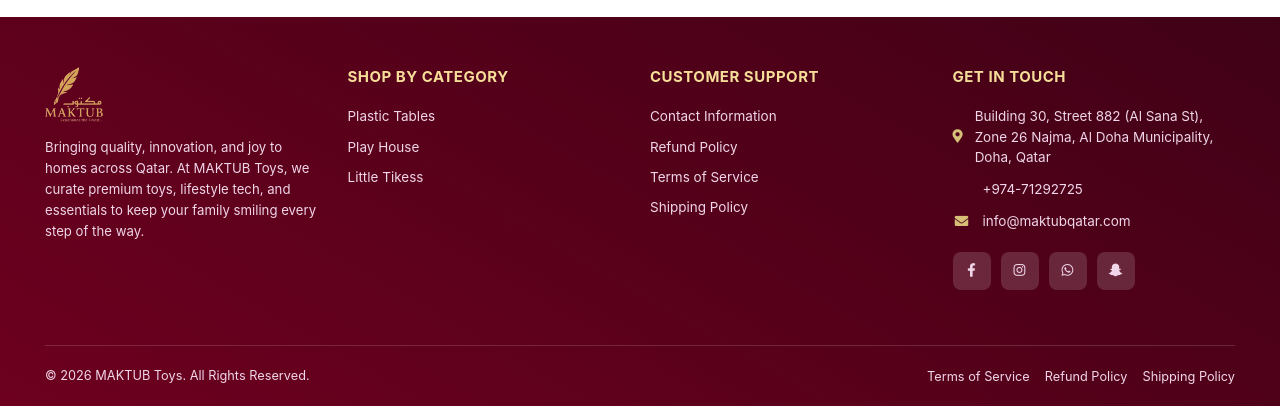
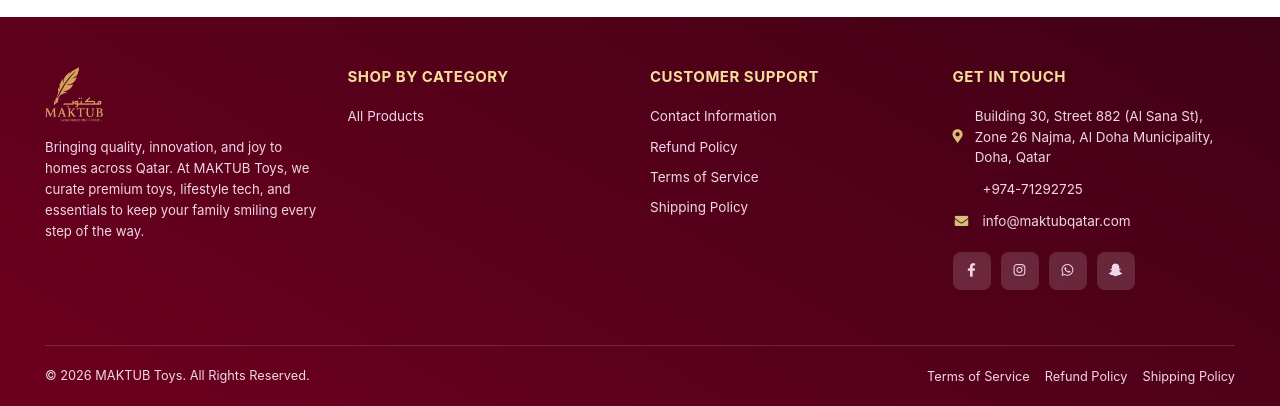
Before and after one commit to fathimathannasirin/Maktubtoys, a Django app: page /en/accounts/order_detail/1/ in a window 1280 px wide. Shown: the part 1540-1946 px from the top of the page. Run offline with Django 3.2, Linux system fonts and the light colour scheme; a user stored in the database is signed in; tables that the repository leaves empty hold one stand-in row (values such as "Sample post"); grey boxes marked "Sample" are stand-in pictures; parts of the project's set-up code (start-up, migrations or seed data) failed here and were passed over; some libraries are stand-ins or nearby versions; some web fonts are replaced.

Commit message:
Add hourly rotating category processor to footer

```diff
--- a/category/context_processors.py
+++ b/category/context_processors.py
@@ -1,5 +1,7 @@
 from .models import Category
 from store.models import Product
+from datetime import datetime
+import random
 
 def menu_links(request):
     # 1. Fetch all parent categories (excluding subcategories from the top list)
@@ -26,3 +28,24 @@ def menu_links(request):
         'links': links,
         'age_links': age_links,
     }
+
+def hourly_featured_categories(request):
+    all_categories = list(Category.objects.all())
+    count = len(all_categories)
+
+    if count == 0:
+        return {'footer_categories': []}
+
+    # Generate a seed based on current year, day of year, and hour
+    now = datetime.now()
+    hourly_seed = int(f'{now.year}{now.timetuple().tm_yday}{now.hour}')
+
+    # Seed the RNG deterministically so all users see the exact same 4 categories each hour
+    rng = random.Random(hourly_seed)
+
+    if count <= 4:
+        featured = all_categories
+    else:
+        featured = rng.sample(all_categories, 4)
+
+    return {'footer_categories': featured}
--- a/templates/includes/footer.html
+++ b/templates/includes/footer.html
@@ -146,10 +146,16 @@
 			<div class="col-lg-3 col-md-6 footer-col">
 				<h5 class="footer-heading">{% trans "SHOP BY CATEGORY" %}</h5>
 				<ul class="footer-links">
-                    <li><a href="{% url 'products_by_category' 'plastic-tables' %}">{% trans "Plastic Tables" %}</a></li>
-                    <li><a href="{% url 'products_by_category' 'play-house' %}">{% trans "Play House" %}</a></li>
-                    <li><a href="{% url 'products_by_category' 'little-tikess' %}">{% trans "Little Tikess" %}</a></li>
-				</ul>
+                    {% for category in footer_categories %}
+                        <li>
+                            <a href="{{ category.get_url }}">
+                                {{ category.category_name }}
+                            </a>
+                        </li>
+                    {% empty %}
+                        <li><a href="{% url 'store' %}">All Products</a></li>
+                    {% endfor %}
+                </ul>
 			</div>
 
 			<!-- Column 3: Customer Support -->
```
